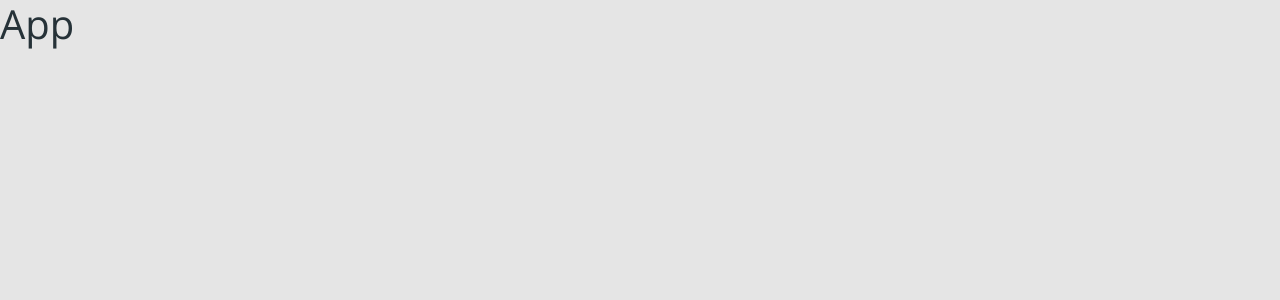
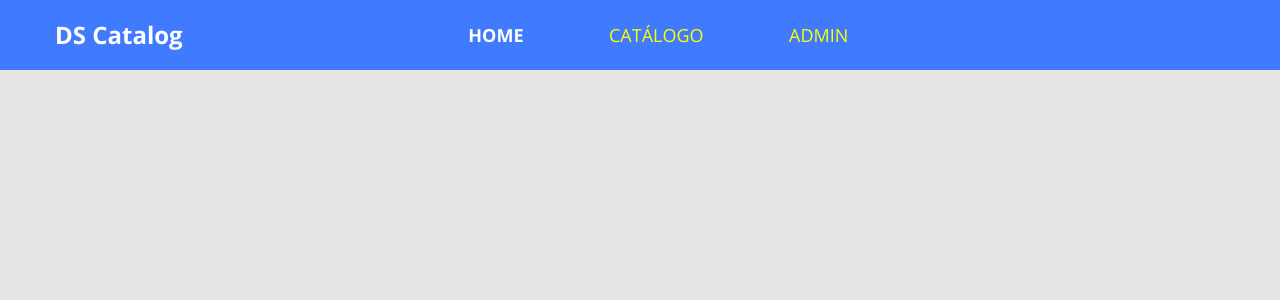
Before and after one commit to ruriknj/dscatalog-bootcamp-devsuperior, a React (Create React App) app in the folder front-web/: page / in a window 1280 px wide. Shown: the top 300 px of the page. Built offline with nearby package versions, Linux system fonts and the light colour scheme.

Commit message:
Add Navbar

```diff
--- a/front-web/src/App.tsx
+++ b/front-web/src/App.tsx
@@ -1,16 +1,13 @@
 import React from "react";
 import './core/assets/styles/custom.scss'
 import './app.scss'
+import Navbar from "./core/components/Navbar";
 
 // useState -> ver documentação React do Hooks
 
 const App = () => {
-
   return (
-  <div>
- <h1>App</h1>
-  </div>
+ <Navbar />
   );
-
 }
 export default App;
--- a/front-web/src/app.scss
+++ b/front-web/src/app.scss
@@ -1,5 +1,25 @@
+
 @import url('https://fonts.googleapis.com/css2?family=Open+Sans:wght@400;700&display=swap');
 
 * {
-    font-family: 'Open Sans', sans-serif;
+  font-family: 'Open Sans', sans-serif;
 }
+
+h1, h2, h3, h4, h5, h6 {
+  margin-bottom: 0;
+  font-weight: 700;
+}
+
+ul {
+  list-style-type: none;
+  margin-bottom: 0;
+  padding-left: 0;
+}
+
+a {
+  &:hover {
+    text-decoration: none;
+    color: unset;   /*  unset -> zera o comportamento padrão do bootstrap
+                                com os links e herdar a cor passada */
+  }
+}
--- /dev/null
+++ b/front-web/src/core/components/Navbar/index.tsx
@@ -0,0 +1,35 @@
+import React from 'react';
+import './styles.scss'
+
+const Navbar = () => (
+    <nav className="row bg-primary main-nav">
+        <div className="col-2">    {/*  bootstrap trabalha com 12 colunas */}
+            <a href="link" className="nav-logo-text">
+                <h4 >DS Catalog</h4>
+            </a>
+        </div>
+        <div className="col-6 offset-2">
+            <ul className="main-menu">
+                <li>
+                    <a href="link" className="active">
+                        HOME
+                    </a>
+                </li>
+                <li>
+                    <a href="link">
+                        CATÁLOGO
+                    </a>
+                </li>
+                <li>
+                    <a href="link">
+                        ADMIN
+                    </a>
+
+                </li>
+
+            </ul>
+        </div>
+    </nav>
+
+)
+export default Navbar;
--- /dev/null
+++ b/front-web/src/core/components/Navbar/styles.scss
@@ -0,0 +1,33 @@
+.main-nav {
+    height: 70px;
+    color: #ffffff;
+    align-items: center;
+    padding-left: 40px;
+    margin-left: 0;
+    margin-right: 0;
+}
+
+.nav-logo-text {
+    color: #ffffff;
+}
+
+.main-menu {
+    display: flex;
+    font-size: 18px;
+    width: 380px;
+    justify-content: space-between;
+
+    a {
+        font-style: normal;
+        color: rgba(255, 255, 0, 5);
+
+        &.active {
+            font-weight: bold;
+            color: #ffffff;
+        }
+
+        &:hover {
+            color: #ffffff;
+        }
+    }
+}
```
